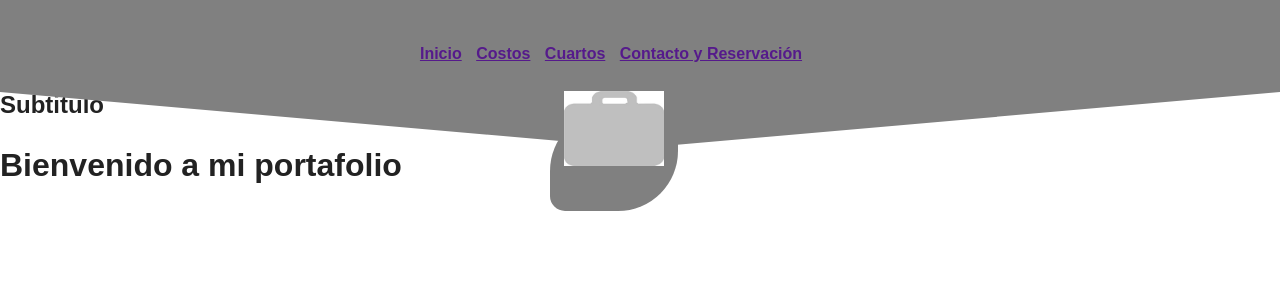
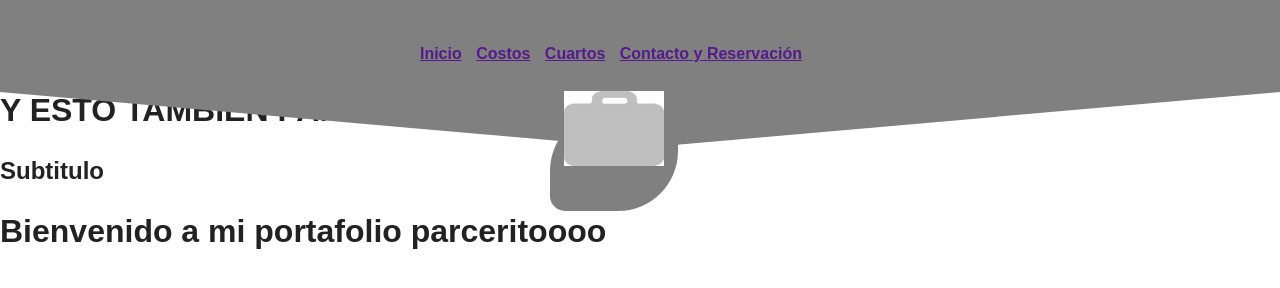
Before and after one commit to juanchobl/cursoFrontEnd, a plain HTML site: page index.html in a window 1280 px wide. Drawn offline with nearby package versions, Linux system fonts and the light colour scheme.

Commit message:
NUEVO CAMBIO PILLELO

```diff
--- a/index.html
+++ b/index.html
@@ -17,6 +17,7 @@
     </head>
     <body>
         <H1>ESTO LO HIZO ANTHONY</H1>
+        <h1>Y ESTO TAMBIEN PANA</h1>
         <!--[if lt IE 8]>
             <p class="browserupgrade">You are using an <strong>outdated</strong> browser. Please <a href="http://browsehappy.com/">upgrade your browser</a> to improve your experience.</p>
         <![endif]-->
@@ -40,7 +41,7 @@
 
 		<h2>Subtitulo</h2>
 
-		<h1>Bienvenido a mi portafolio</h1>
+		<h1>Bienvenido a mi portafolio parceritoooo</h1>
 
         <script src="https://code.jquery.com/jquery-1.12.0.min.js"></script>
         <script>window.jQuery || document.write('<script src="js/vendor/jquery-1.12.0.min.js"><\/script>')</script>
```
